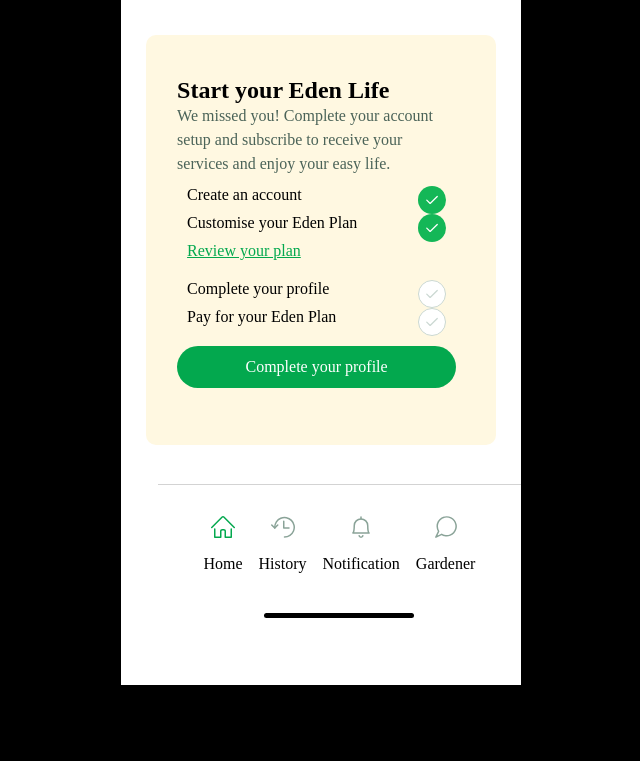
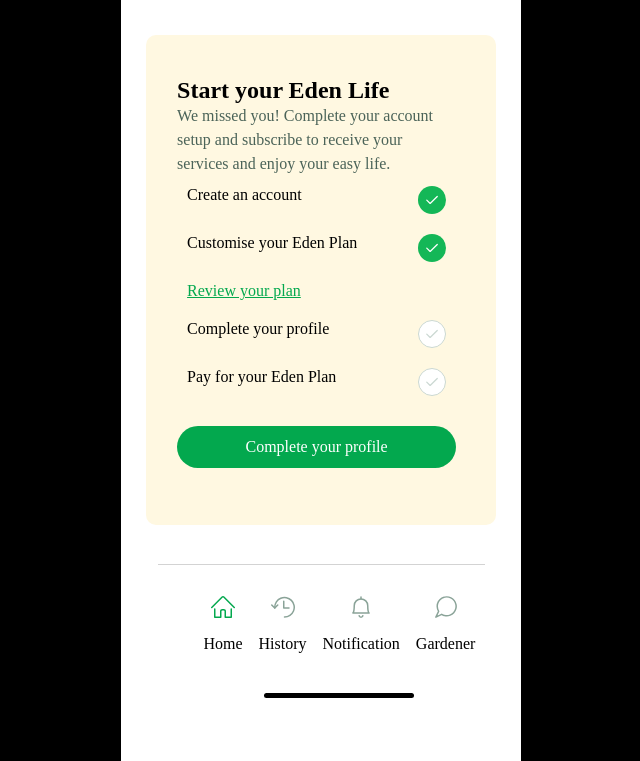
Before and after one commit to jasmineblinks/eden-mobile, a plain HTML site: page index.html in a window 1280 px wide. Shown: the part 115-876 px from the top of the page, without its empty margins (319-959 px from the left). Before the commit the page ends 800 px from the top, so only its background shows below. Drawn offline with Linux system fonts and the light colour scheme.

Commit message:
updated the index and style files

```diff
--- a/assets/css/style.css
+++ b/assets/css/style.css
@@ -86,8 +86,7 @@
     width: 260px;
   }
 
-  .getting_started-item,
-  .getting_started-item-two {
+  .getting_started-item{
     gap: 10px;
     padding: 10px;
   }
@@ -95,11 +94,13 @@
   .first-item {
     display: flex;
     justify-content: space-between;
+    margin-bottom: 20px;
   }
 
   .second-item {
     display: flex;
     justify-content: space-between;
+    margin-bottom: 20px;
   }
 
   .getting_started-item a {
@@ -307,7 +308,6 @@
   }
 
   .getting_started {
-    /* margin-top: 20px; */
     border-radius: 10px;
     width: 350px;
 
@@ -381,7 +381,7 @@
 }
 .footer__item{
     flex-direction: column;
-    justify-content: center;
+    justify-content: space-around;
     gap: 1rem;
 }
 .footer__item img{
--- a/index.html
+++ b/index.html
@@ -13,11 +13,7 @@
             <header class="profile box">
                 <p>Hi, Sabinus!</p>
 
-                <img
-                  class="profile-icon"
-                  src="./assets/img/sabi.svg"
-                  alt="profile_image"
-                />
+                <img class="profile-icon" src="./assets/img/sabi.svg" alt="profile_image" />
             </header>
 
             <!-- review section start here  -->
@@ -57,9 +53,7 @@
                 </article>
             </section>
 
-              <hr
-          style="width: 100%; height: 1px; background: lightgrey; border: none"
-        />
+            <hr style="width: 90%; height: 1px; background: lightgrey; border: none" />
             <footer class="my__flex">
                 <div class="footer__item my__flex">
                     <img src="./assets/img/home.svg" alt="" />
```
Lines whose indentation alone changed are shown as unchanged.
